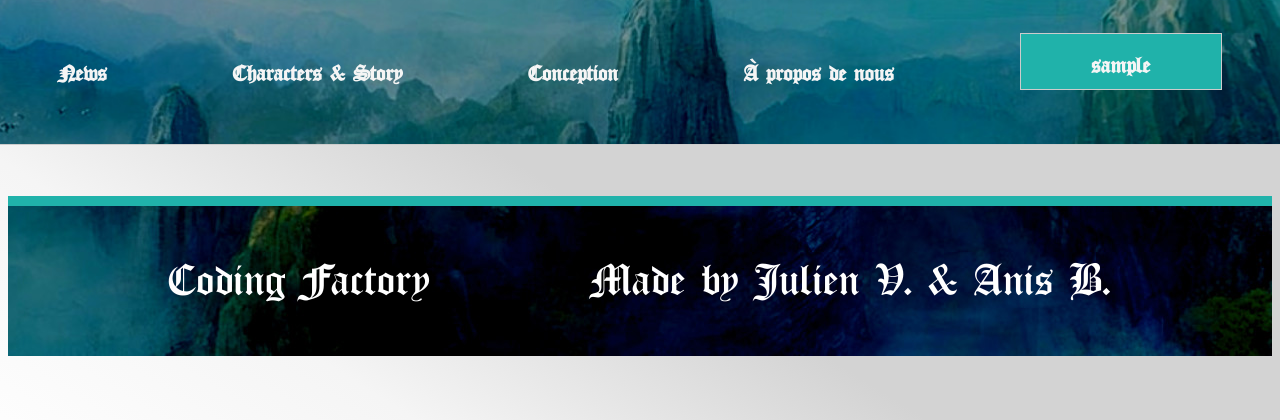
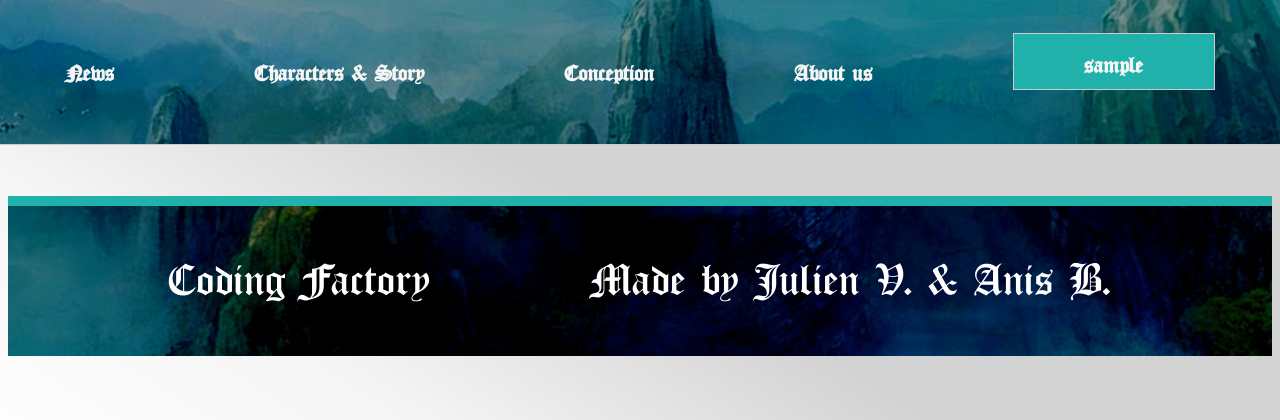
Before and after one commit to AnisBastide/WebProject, a PHP site: page /News.php in a window 1280 px wide. Shown: the top 420 px of the page. Run offline with PHP 8.4, Linux system fonts and the light colour scheme; the visitor is signed in with stand-in values (Sample User, id 1); data that the repository does not hold is empty.

Commit message:
no message

```diff
--- a/Plugin/header.php
+++ b/Plugin/header.php
@@ -6,16 +6,16 @@
         <div><a class="nav" href="./News.php"><b>News</b></a></div>
         <div><a class="nav" href="./Characters.php"> <b>Characters & Story</b></a></div>
         <div><a class="nav" href="./Conception.php"> <b>Conception</b></a></div>
-        <div class="dropdown"><a class="nav" href="./Us.php"><b>À propos de nous</b></a>
+        <div class="dropdown"><a class="nav" href="./Us.php"><b>About us</b></a>
             <div class="dropdown-child">
-                <a href="./Us.php#Itescia">L'itescia</a>
-                <a href="./Us.php#CodingFactory">La Coding Factory</a>
-                <a href="./Us.php#Nous">Nous</a>
+                <a href="./Us.php#Itescia">Itescia</a>
+                <a href="./Us.php#CodingFactory">Coding Factory</a>
+                <a href="./Us.php#Nous">Us</a>
             </div>
         </div>
         <?php
         if (!$_SESSION['username']) {
-            echo '<div><a class="nav" href="./Connection.php"><b>Connection/Inscription</b></a></div>';
+            echo '<div><a class="nav" href="./Connection.php"><b>Connection/Register</b></a></div>';
         } else {
             echo '<form method=post>
                         <div class="dropdown connect">
--- a/Profil.php
+++ b/Profil.php
@@ -93,8 +93,7 @@ or die('could not connect to database');
 $username = mysqli_real_escape_string($db,htmlspecialchars($_POST['new_username']));
 $password = mysqli_real_escape_string($db,htmlspecialchars($_POST['new_pw']));
 if($_GET['password_changed']){
-    echo "password sucessfully changed";
-    $_GET['password_changed']=false;
+    echo "<div class='success'>password sucessfully changed</div>";
 }
 if(isset($_POST['button'])){
     if($username!==""){
```
Also changed, not shown: Us.php (+4 -4 lines), style2.css (+9 -0 lines).
